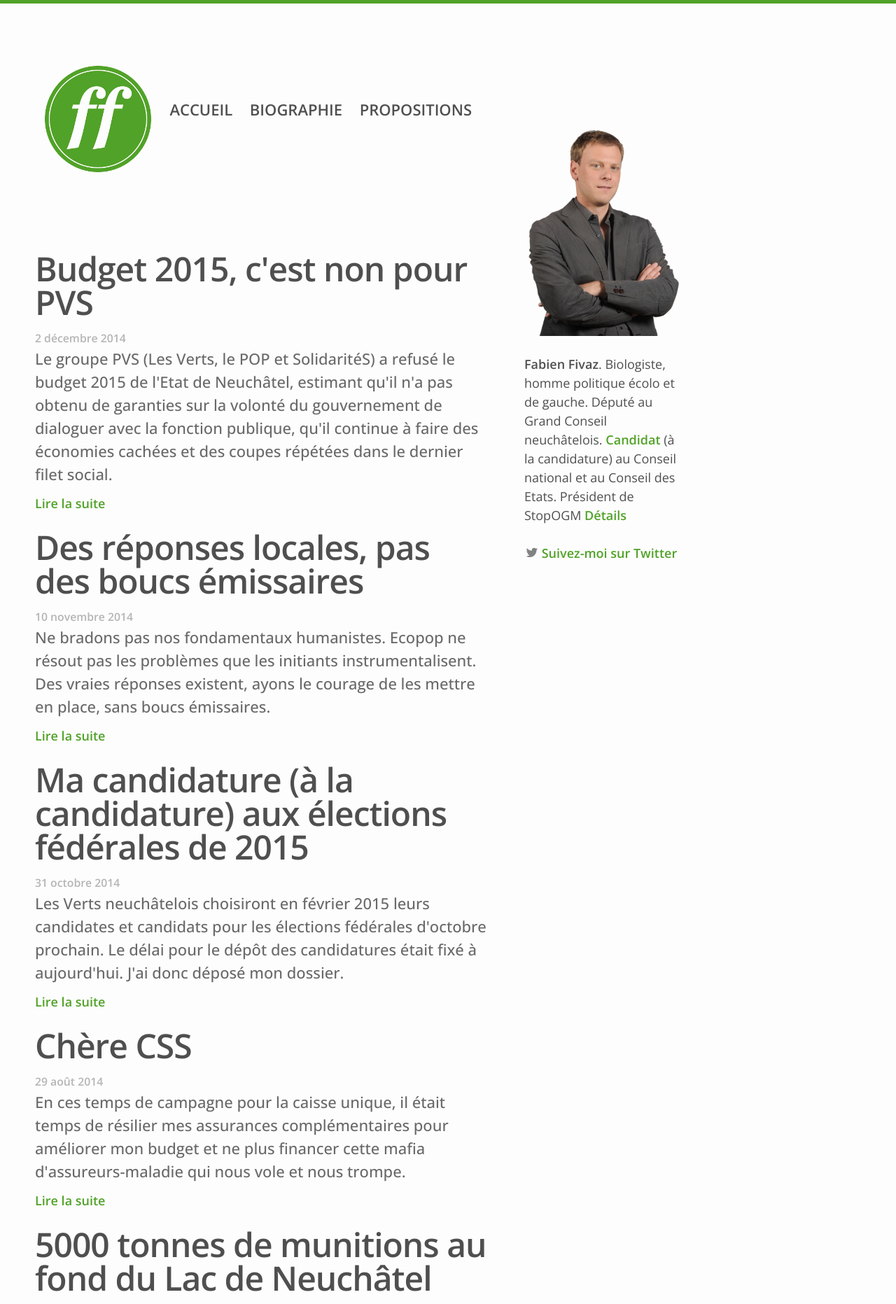
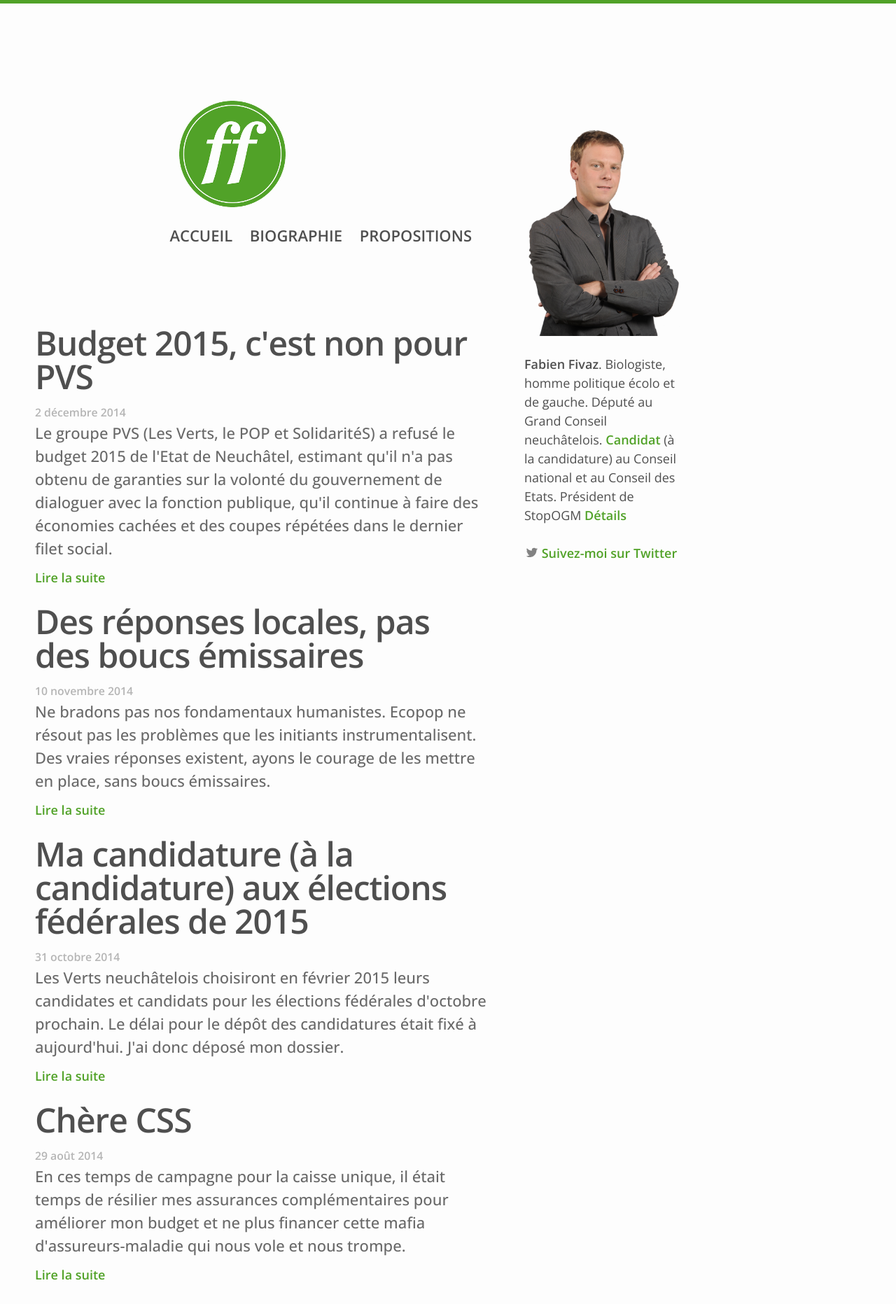
Before and after one commit to ffivaz/ffivaz.github.io, a Jekyll site: the page built from index.html, in a window 1280 px wide. Shown: the top 1863 px of the page at 70% size. Built offline with Jekyll 4.4.1, drawn with Linux system fonts in a browser that asks for light colours; nearby versions of some CDN libraries; the list of posts is cut into pages by our own code.

Commit message:
css changes for iPhone

```diff
--- a/_includes/header.html
+++ b/_includes/header.html
@@ -15,9 +15,9 @@
       </ul>
     </div>
 
-    <a href="/" class="no-change"><img src="/images/logo_200px.png" alt="Logo ff"></a>
+    <nav class="site-nav">
 
-    <nav class="site-nav">
+      <a href="/" class="nav-img"><img src="/images/logo_200px.png" alt="Logo ff"></a>
 
       <a href="#" class="menu-icon">
         <svg viewBox="0 0 18 15">
--- a/_sass/_layout.scss
+++ b/_sass/_layout.scss
@@ -26,6 +26,15 @@
     margin-top: 50px;
     line-height: 56px;
     margin-right: 300px;
+
+    .nav-img {
+
+        &,
+        &:hover {
+            text-decoration: none;
+            border: 0;
+        }
+    }
 
 
     .menu-icon {
@@ -299,15 +308,6 @@
 
 }
 
-.no-change {
-
-    &,
-    &:hover {
-        text-decoration: none;
-        border: 0;
-    }
-}
-
 .social_share {
 
     p {
```
